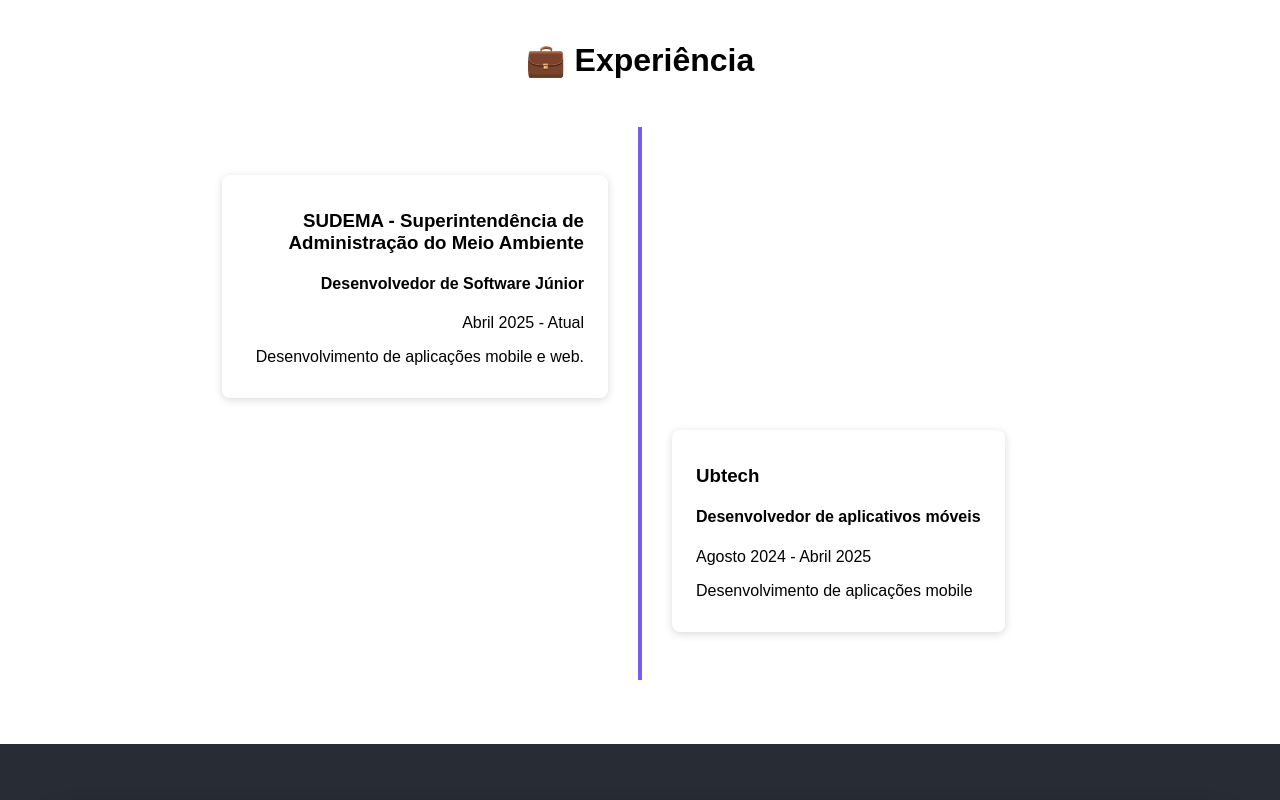
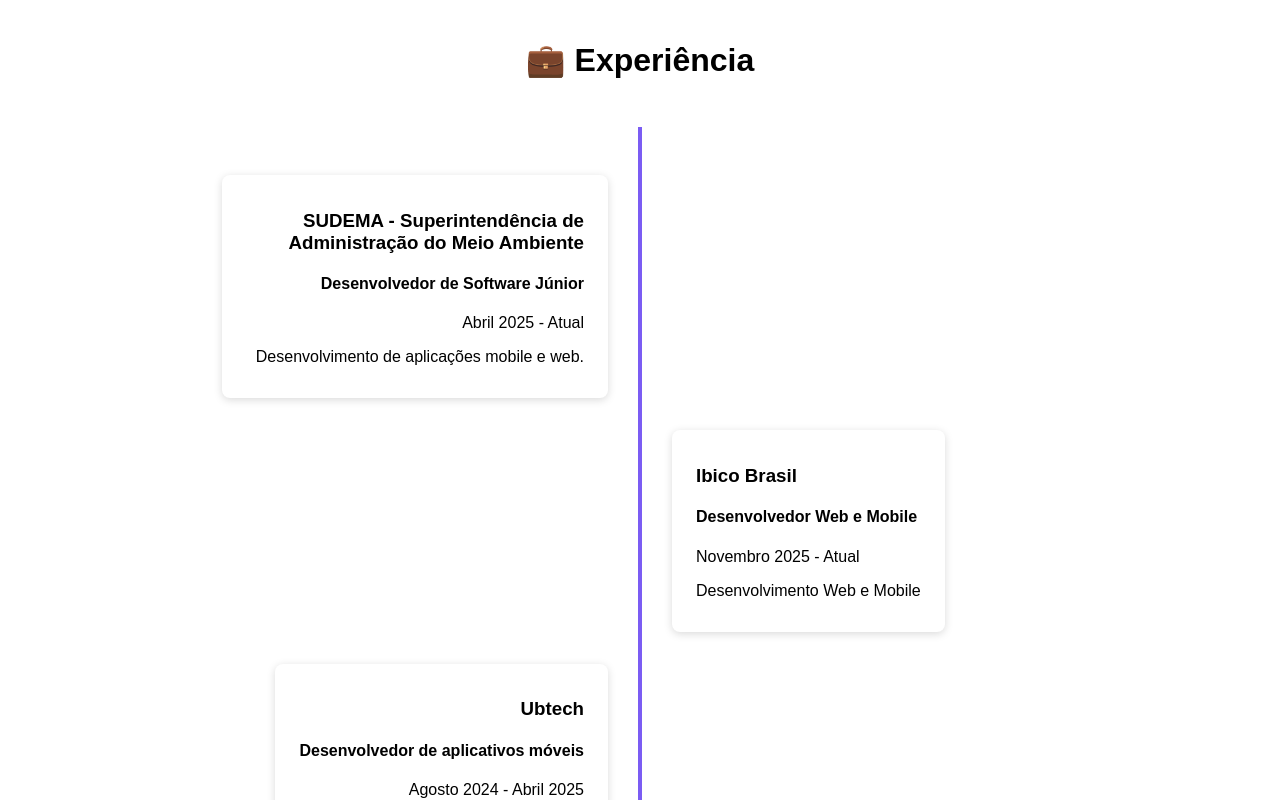
Before and after one commit to lukasreei/portfolio, a React (Vite) app in the folder portfolio/: page / in a window 1280 px wide. Shown: the part 2460-3260 px from the top of the page. Built offline with nearby package versions, Linux system fonts and the light colour scheme.

Commit message:
fix: nova experiencia

```diff
--- a/portfolio/src/components/Experiencias.jsx
+++ b/portfolio/src/components/Experiencias.jsx
@@ -12,6 +12,13 @@
   },
   {
     id: 2,
+    cargo: "Desenvolvedor Web e Mobile",
+    empresa: "Ibico Brasil",
+    periodo: "Novembro 2025 - Atual",
+    descricao: "Desenvolvimento Web e Mobile"
+  },
+  {
+    id: 3,
     cargo: "Desenvolvedor de aplicativos móveis",
     empresa: "Ubtech",
     periodo: "Agosto 2024 - Abril 2025",
```
Also changed, not shown: 1 other file (tests, documents, lock files or other folders).
